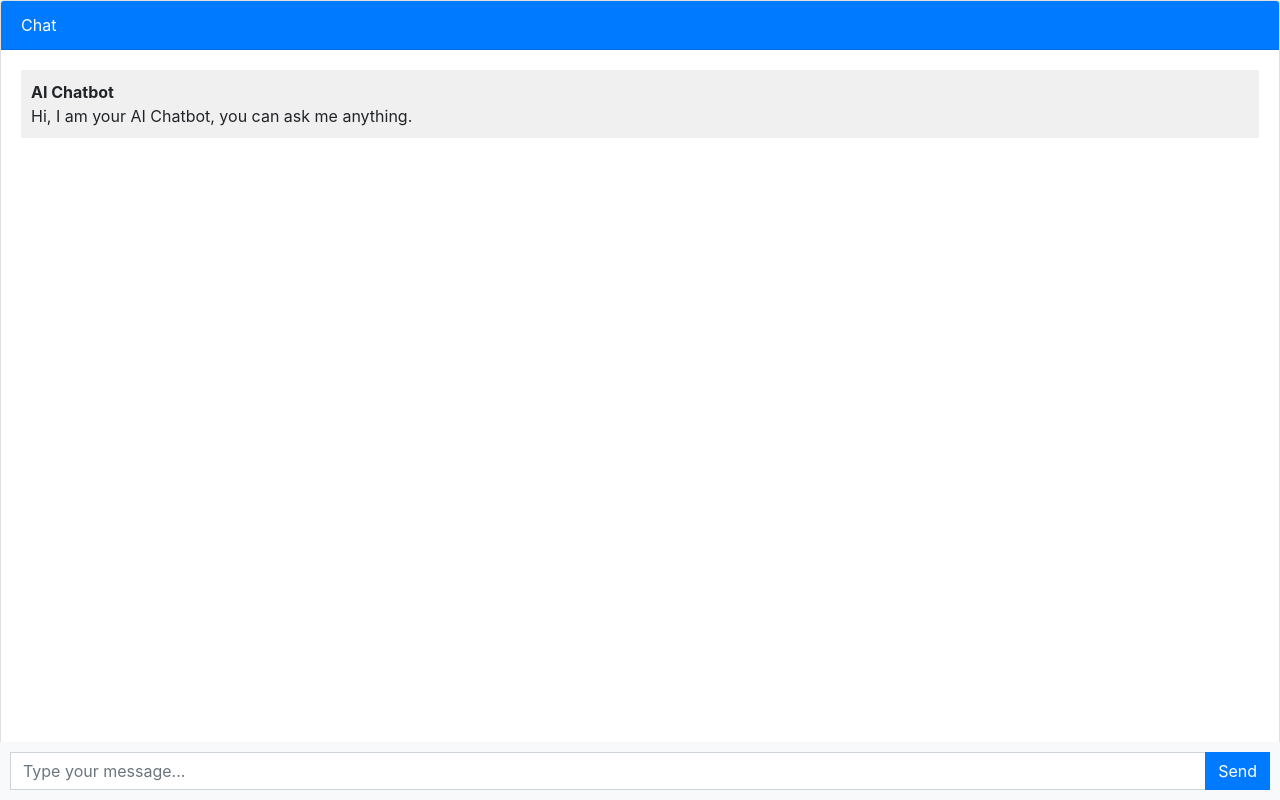
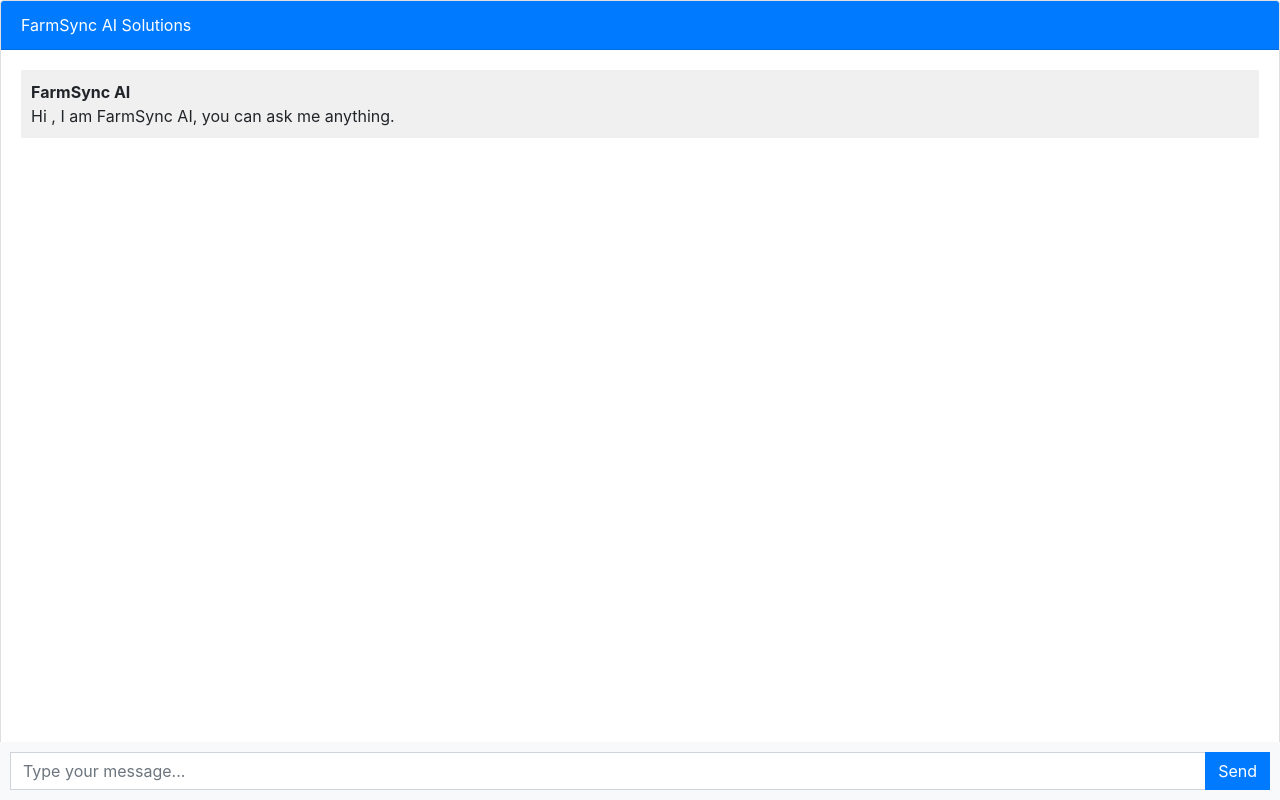
Before and after one commit to AmanJaiswal1810/FarmSync-Real--Time-Farm-Monitoring-System, a Django app: a page that uses FarmSync/templates/chatbot.html in a window 1280 px wide. Run offline with Django 5.2, Linux system fonts and the light colour scheme; some libraries are stand-ins or nearby versions.

Commit message:
chatbots

```diff
--- a/FarmSync/templates/chatbot.html
+++ b/FarmSync/templates/chatbot.html
@@ -67,7 +67,7 @@
 {% block content %}
 <div class="chat-container">
   <div class="card flex-grow-1">
-    <div class="card-header bg-primary text-white">Chat</div>
+    <div class="card-header bg-primary text-white">FarmSync AI Solutions</div>
     <div class="card-body messages-box">
 
       <ul class="list-unstyled messages-list">
@@ -75,10 +75,10 @@
         <li class="message received">
           <div class="message-text">
             <div class="message-sender">
-              <b>AI Chatbot</b>
+              <b>FarmSync AI</b>
             </div>
             <div class="message-content">
-              Hi, I am your AI Chatbot, you can ask me anything.
+              Hi {{user.username}}, I am FarmSync AI, you can ask me anything.
             </div>
           </div>
         </li>
```
